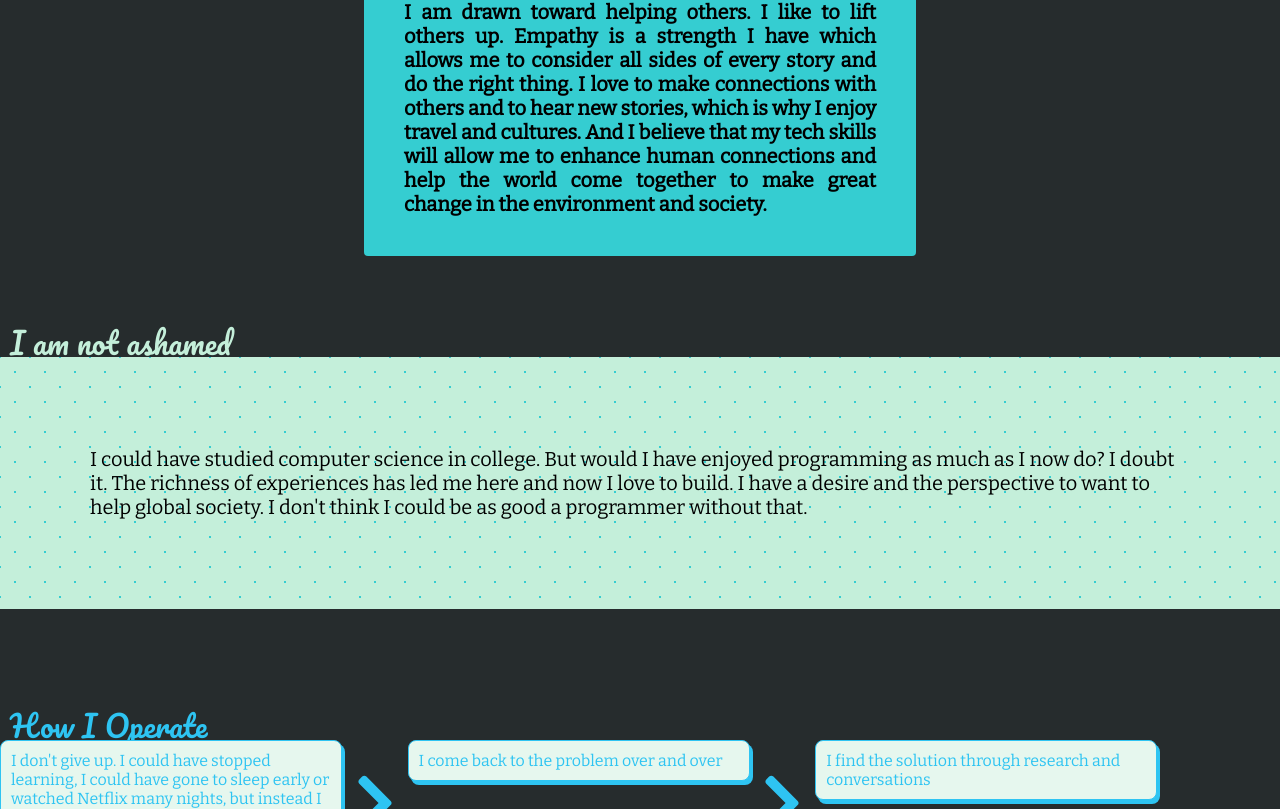
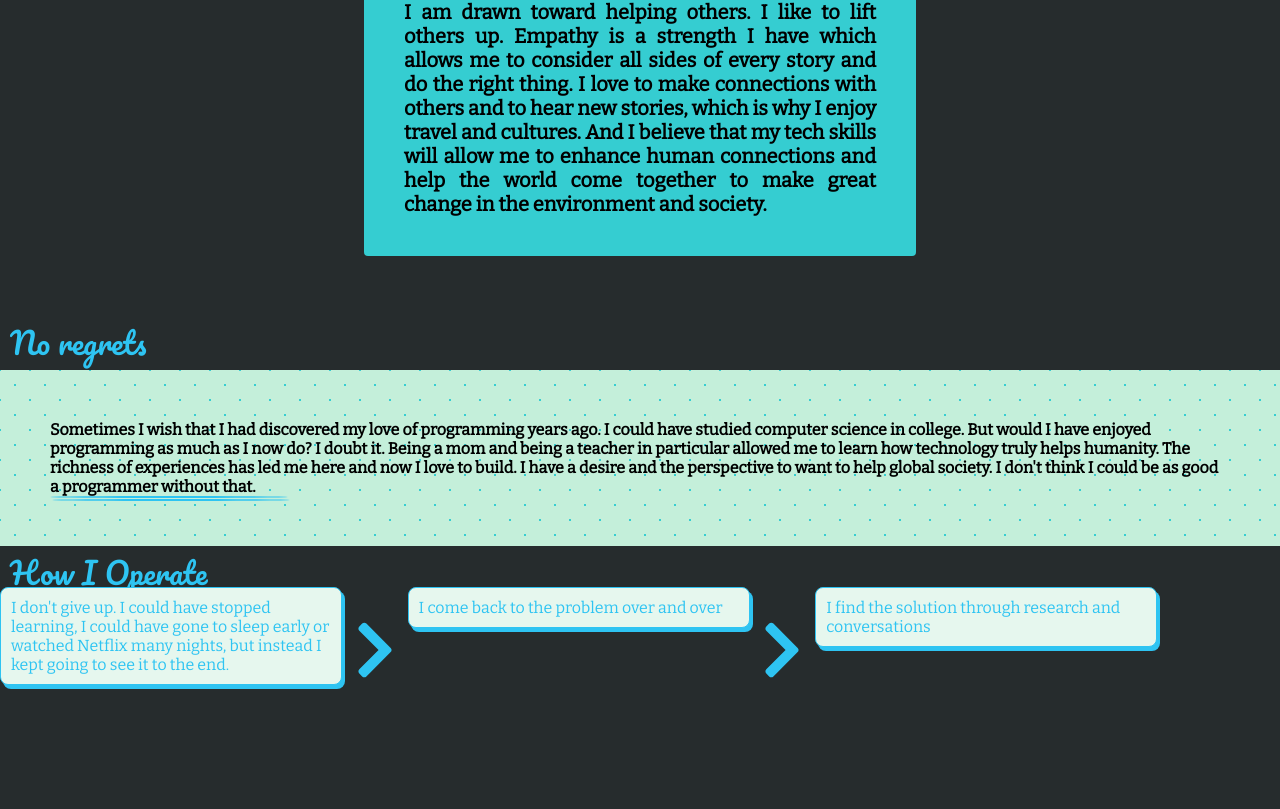
Before and after one commit to emilyjennings/emily-portfolio, a React (Create React App) app: page /about in a window 1280 px wide. Shown: the part 3304-4113 px from the top of the page. Built offline with nearby package versions, Linux system fonts and the light colour scheme; a web font is replaced by a local one.

Commit message:
styling about page additions

```diff
--- a/src/App.css
+++ b/src/App.css
@@ -490,7 +490,7 @@ i {
   height: 220px
 }
 
-.timeline, .bottom {
+.timeline, .bottom, .regrets {
   background-color: #C4EFDA;
   background-image:
     radial-gradient(#35CDD1 6%, transparent 0),
@@ -587,7 +587,7 @@ i {
   margin-bottom: 60px
 }
 
-.why-title, .more, .personality-title, .regrets {
+.why-title, .more, .personality-title, .regrets-title {
   font-family: 'Pacifico', cursive;
   font-size: 30px;
   margin-bottom: 10px
@@ -648,16 +648,31 @@ i {
 }
 
 .regrets {
-  color: #C4EFDA;
-  margin-bottom: -12px;
-  margin-left: 10px;
-
+  opacity: 1;
+  font-family: "Bitter", serif;
+  font-weight: bold;
+  padding: 50px
 }
 
-#regrets {
-  font-family: "Bitter", serif;
-  font-size: 20px;
-  padding: 90px
+.regrets-title {
+  color: #2ec4f2;
+  margin-left: 10px;
+  margin-bottom: 1px;
+}
+
+.regret-text {
+  width: 70%
+}
+
+.regret-img {
+  background-image: linear-gradient(rgba(44, 195, 242, 0.25), rgba(51, 204, 209, 0.25)), url("../src/components/img/Hamdeok1.jpg");
+  width: 20%;
+  display: inline-block;
+  float: left;
+  background-size: cover;
+  border-radius: 100%;
+  border: .8px solid #2ec4f2;
+  box-shadow: 2px 3px #2ec4f2;
 }
 
 
--- a/src/components/About.js
+++ b/src/components/About.js
@@ -46,7 +46,7 @@ export default class About extends Component {
         philly: {
           title: "Philly",
           id: "philly",
-          text: "Back in the states in 2016, I wanted to get into tech. I worked at a coding bootcamp in Philly, using my background in education to help people change their lives. I started learning to code.",
+          text: "Back in the states in 2016, I wanted to get into tech. I worked at a coding bootcamp in Philly, using my background in education to help people change their lives. I started learning to code in whatever schedule motherhood would allow.",
         },
         dc: {
           title: "DC",
@@ -141,9 +141,12 @@ export default class About extends Component {
         </Zoom>
 
         <Zoom>
-          <div className="regrets">I am not ashamed</div>
-          <div className="timeline" id="regrets">
-            I could have studied computer science in college. But would I have enjoyed programming as much as I now do? I doubt it. The richness of experiences has led me here and now I love to build. I have a desire and the perspective to want to help global society. I don't think I could be as good a programmer without that.
+          <div className="regrets-title">No regrets</div>
+            <div className="regrets">
+              <div classname="regret-text">
+                Sometimes I wish that I had discovered my love of programming years ago. I could have studied computer science in college. But would I have enjoyed programming as much as I now do? I doubt it. Being a mom and being a teacher in particular allowed me to learn how technology truly helps humanity. The richness of experiences has led me here and now I love to build. I have a desire and the perspective to want to help global society. I don't think I could be as good a programmer without that.
+              </div>
+            <div className="regret-img"></div>
           </div>
         </Zoom>
 
```
